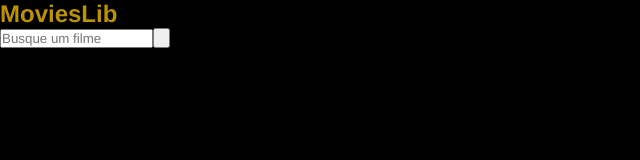
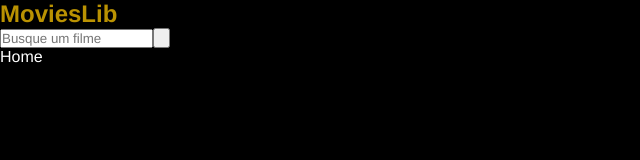
Before and after one commit to alex01sander/Biblioteca-de-filmes, a React (Vite) app in the folder bibli_films/: page / in a window 1280 px wide. Shown: the top 160 px of the page, without its empty margins (0-640 px from the left). Built offline with nearby package versions, Linux system fonts and the light colour scheme; some icons are missing.

Commit message:
feat: implementação da pagina home no navbar

```diff
--- a/bibli_films/src/components/navbar/navbar.components.jsx
+++ b/bibli_films/src/components/navbar/navbar.components.jsx
@@ -1,5 +1,6 @@
 import { Link } from 'react-router-dom'
 import {AiOutlineSearch} from 'react-icons/ai   '
+import Home from '../../pages/Home'
 
 const NavBar = () => {
   return (
@@ -13,6 +14,7 @@ const NavBar = () => {
             <input type="text" placeholder='Busque um filme' />
             <button type='submit'><AiOutlineSearch/></button>
         </form>
+        <Home/>
     </>
   )
 }
```
